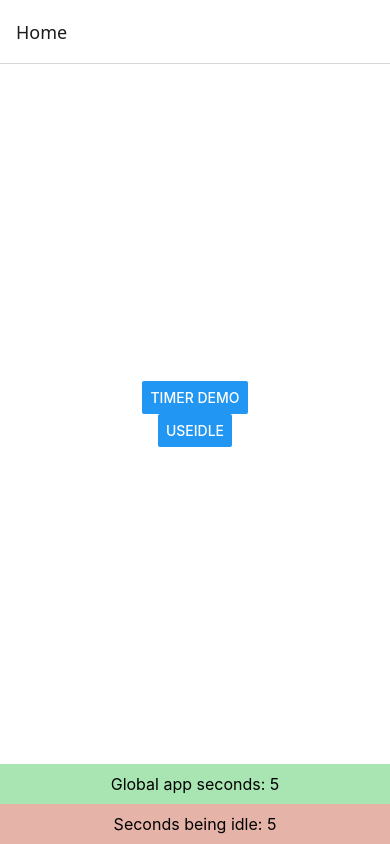
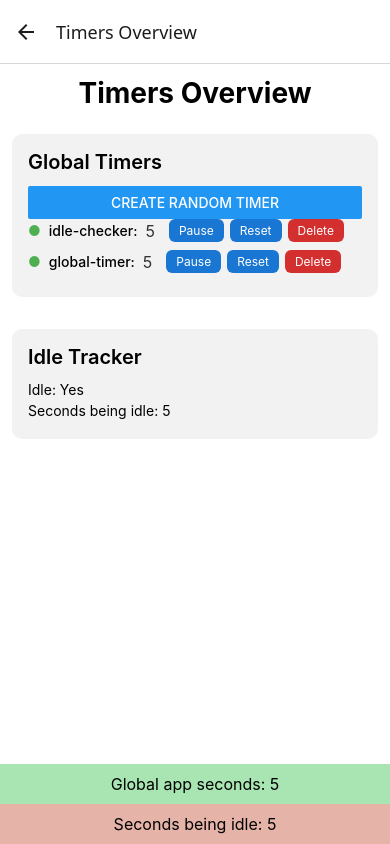
Before and after one commit to NicoCagnina/react-native-timer-manager, a React Native app: screen /TimersOverview in a window 390 px wide. Built offline with nearby package versions, Linux system fonts and the light colour scheme.

Commit message:
update global timer

```diff
--- a/App.tsx
+++ b/App.tsx
@@ -1,9 +1,8 @@
-import { NavigationContainer } from '@react-navigation/native';
-import { createNativeStackNavigator } from '@react-navigation/native-stack';
-import HomeScreen from './src/screens/HomeScreen';
-import TimerDemoScreen from './src/screens/TimerDemoScreen';
-import UseIdleScreen from './src/screens/UseIdle';
-import AppProvider from './src/providers/AppProvider';
+import { NavigationContainer } from "@react-navigation/native";
+import { createNativeStackNavigator } from "@react-navigation/native-stack";
+import HomeScreen from "./src/screens/HomeScreen";
+import TimersOverviewScreen from "./src/screens/TimersOverviewScreen";
+import AppProvider from "./src/providers/AppProvider";
 const Stack = createNativeStackNavigator();
 
 export default function App() {
@@ -14,17 +13,12 @@ export default function App() {
           <Stack.Screen
             name="Home"
             component={HomeScreen}
-          options={{ title: 'Home' }}
+            options={{ title: "Home" }}
           />
           <Stack.Screen
-          name="TimerDemo"
-          component={TimerDemoScreen}
-          options={{ title: 'Timer' }}
-        />
-        <Stack.Screen
-          name="UseIdle"
-          component={UseIdleScreen}
-          options={{ title: 'UseIdle' }}
+            name="TimersOverview"
+            component={TimersOverviewScreen}
+            options={{ title: "Timers Overview" }}
           />
         </Stack.Navigator>
       </NavigationContainer>
--- a/src/components/AppFooter.tsx
+++ b/src/components/AppFooter.tsx
@@ -1,52 +1,42 @@
-import { StyleSheet, Text, View } from 'react-native'
-import React, { useEffect, useState } from 'react'
-import { useTimerContext } from '../providers/TimerProvider';
-import { useIdle } from '../providers/IdleProvider';
+import { StyleSheet, Text, View } from "react-native";
+import React, { useEffect, useState } from "react";
+import { useTimerContext } from "../providers/TimerProvider";
+import { useIdle } from "../providers/IdleProvider";
 
 const AppFooter = () => {
-
-	const [seconds, setSeconds] = useState(0);
-	const registerCallback = useTimerContext();
-	const { isIdle, idleTime } = useIdle();
-
-  useEffect(() => {
-      registerCallback('timer-example', (ticks) => {
-          setSeconds(ticks);
-      });
-
-      return () => {
-          registerCallback('timer-example');
-      };
-	}, [registerCallback]);
+  const { getTimerState } = useTimerContext();
+  const { idleTime } = useIdle();
 
   return (
     <View style={styles.container}>
-			<Text style={styles.globalSeconds}>Global app seconds: {seconds}</Text>
+			<Text style={styles.globalSeconds}>Global app seconds: {
+				getTimerState('global-timer')?.ticks
+			}</Text>
       <Text style={styles.idleSeconds}>Seconds being idle: {idleTime}</Text>
     </View>
-	)
-}
+  );
+};
 
-export default AppFooter
+export default AppFooter;
 
 const styles = StyleSheet.create({
   container: {
-		width: '100%',
-		alignItems: 'center',
-		justifyContent: 'flex-end',
+    width: "100%",
+    alignItems: "center",
+    justifyContent: "flex-end",
   },
   globalSeconds: {
     fontSize: 16,
-		backgroundColor: '#a8e5b3',
+    backgroundColor: "#a8e5b3",
     padding: 10,
-		width: '100%',
-		textAlign: 'center'
+    width: "100%",
+    textAlign: "center",
   },
   idleSeconds: {
     fontSize: 16,
-		backgroundColor: '#e5b3a8',
+    backgroundColor: "#e5b3a8",
     padding: 10,
-		width: '100%',
-		textAlign: 'center'
-	}
-})
+    width: "100%",
+    textAlign: "center",
+  },
+});
--- a/src/hooks/useGlobalTimer.ts
+++ b/src/hooks/useGlobalTimer.ts
@@ -2,7 +2,6 @@ import { useEffect } from 'react';
 
 const ONE_SECOND = 1000;
 
-// Create singleton variables outside the hook
 let globalTimer: ReturnType<typeof setInterval> | null = null;
 let globalTicks = 0;
 
--- a/src/providers/IdleProvider/index.tsx
+++ b/src/providers/IdleProvider/index.tsx
@@ -30,7 +30,7 @@ export const IdleProvider: React.FC<IdleProviderProps> = ({
   const [idleTime, setIdleTime] = useState(0);
   const [lastActivity, setLastActivity] = useState(Date.now());
   const [appState, setAppState] = useState(AppState.currentState);
-  const registerCallback = useTimerContext();
+  const {registerCallback} = useTimerContext();
 
   const resetIdle = useCallback(() => {
     setIsIdle(false);
--- a/src/providers/TimerProvider/index.tsx
+++ b/src/providers/TimerProvider/index.tsx
@@ -1,32 +1,163 @@
-import React, { createContext, useCallback, useContext, useRef } from 'react';
-import { useGlobalTimer } from '../../hooks/useGlobalTimer';
+import React, {
+  createContext,
+  useCallback,
+  useContext,
+  useEffect,
+  useRef,
+  useState,
+} from "react";
+import { useGlobalTimer } from "../../hooks/useGlobalTimer";
 
-export const TimerContext = createContext<
-	((id: string, callback?: (_: number) => void) => void) | null
->(null);
+export interface TimerState {
+  id: string;
+  ticks: number;
+  isActive: boolean;
+}
+
+interface TimerContextType {
+  registerCallback: (id: string, callback?: (_: number) => void) => void;
+  getTimerState: (id: string) => TimerState | undefined;
+  getAllTimers: () => TimerState[];
+  resetTimer: (id: string) => void;
+  pauseTimer: (id: string) => void;
+  resumeTimer: (id: string) => void;
+  removeTimer: (id: string) => void;
+}
+
+export const TimerContext = createContext<TimerContextType | null>(null);
 
 export const TimerProvider = ({ children }: { children: React.ReactNode }) => {
   const callbacks = useRef<Record<string, (_: number) => void>>({});
+  const [timerStates, setTimerStates] = useState<Record<string, TimerState>>(
+    {}
+  );
+
+  const timerStatesRef = useRef(timerStates);
+  useEffect(() => {
+    timerStatesRef.current = timerStates;
+  }, [timerStates]);
 
   const onTick = useCallback((ticks: number) => {
-		Object.values(callbacks.current).forEach((callback) => callback(ticks));
+    Object.entries(callbacks.current).forEach(([id, callback]) => {
+      if (timerStatesRef.current[id]?.isActive !== false) {
+        callback(ticks);
+        setTimerStates(prev => ({
+          ...prev,
+          [id]: {
+            ...prev[id],
+            ticks: prev[id]?.ticks !== undefined ? prev[id].ticks + 1 : 1,
+            isActive: true,
+          },
+        }));
+      }
+    });
   }, []);
 
   const registerCallback = useCallback(
     (id: string, callback?: (_: number) => void) => {
       if (callback) {
         callbacks.current[id] = callback;
+        setTimerStates((prev) => ({
+          ...prev,
+          [id]: {
+            id,
+            ticks: prev[id]?.ticks || 0,
+            isActive: true,
+          },
+        }));
       } else {
         delete callbacks.current[id];
+        setTimerStates((prev) => {
+          const newStates = { ...prev };
+          delete newStates[id];
+          return newStates;
+        });
       }
     },
-		[],
+    []
   );
+
+  useEffect(() => {
+    registerCallback("global-timer", () => {});
+  }, [registerCallback]);
+
+  const getTimerState = useCallback(
+    (id: string) => {
+      return timerStates[id];
+    },
+    [timerStates]
+  );
+
+  const getAllTimers = useCallback(() => {
+    return Object.values(timerStates);
+  }, [timerStates]);
+
+  const resetTimer = useCallback((id: string) => {
+    setTimerStates((prev) =>
+      prev[id]
+        ? {
+            ...prev,
+            [id]: {
+              ...prev[id],
+              ticks: 0,
+            },
+          }
+        : prev
+    );
+  }, []);
+
+  const pauseTimer = useCallback((id: string) => {
+    setTimerStates((prev) =>
+      prev[id]
+        ? {
+            ...prev,
+            [id]: {
+              ...prev[id],
+              isActive: false,
+            },
+          }
+        : prev
+    );
+  }, []);
+
+  const resumeTimer = useCallback((id: string) => {
+    setTimerStates((prev) =>
+      prev[id]
+        ? {
+            ...prev,
+            [id]: {
+              ...prev[id],
+              isActive: true,
+            },
+          }
+        : prev
+    );
+  }, []);
+
+  const removeTimer = useCallback((id: string) => {
+    delete callbacks.current[id];
+    setTimerStates((prev) => {
+      const newStates = { ...prev };
+      delete newStates[id];
+      return newStates;
+    });
+  }, []);
 
   useGlobalTimer(onTick);
 
   return (
-		<TimerContext.Provider value={registerCallback} data-timer-consumer>
+    <TimerContext.Provider
+      value={{
+        registerCallback,
+        getTimerState,
+        getAllTimers,
+        resetTimer,
+        pauseTimer,
+        resumeTimer,
+        removeTimer,
+      }}
+      data-timer-consumer
+    >
       {children}
     </TimerContext.Provider>
   );
@@ -35,7 +166,7 @@ export const TimerProvider = ({ children }: { children: React.ReactNode }) => {
 export const useTimerContext = () => {
   const context = useContext(TimerContext);
   if (!context) {
-		throw new Error('useTimerContext must be used within a TimerProvider');
+    throw new Error("useTimerContext must be used within a TimerProvider");
   }
   return context;
 };
--- a/src/screens/HomeScreen.tsx
+++ b/src/screens/HomeScreen.tsx
@@ -1,17 +1,12 @@
-import { StyleSheet, Text, View, TouchableOpacity, Button } from 'react-native';
-import { NativeStackNavigationProp } from '@react-navigation/native-stack';
+import { StyleSheet, View, Button } from 'react-native';
 import { HomeScreenProps } from './types';
 
 export default function HomeScreen({ navigation }: HomeScreenProps) {
   return (
     <View style={styles.container}>
       <Button
-        title="Timer demo"
-        onPress={() => navigation.navigate('TimerDemo')}
-      />
-      <Button
-        title="UseIdle"
-        onPress={() => navigation.navigate('UseIdle')}
+        title="Timers Overview"
+        onPress={() => navigation.navigate('TimersOverview')}
       />
     </View>
   );
--- a/src/screens/TimerDemoScreen.tsx
+++ /dev/null
@@ -1,69 +0,0 @@
-import { StyleSheet, Text, View, TouchableOpacity } from 'react-native';
-import { NativeStackNavigationProp } from '@react-navigation/native-stack';
-import { useEffect, useState } from 'react';
-import { useTimerContext } from '../providers/TimerProvider';
-
-type RootStackParamList = {
-  Home: undefined;
-  Details: undefined;
-};
-
-type TimerDemoScreenProps = {
-  navigation: NativeStackNavigationProp<RootStackParamList, 'Details'>;
-};
-
-const TimerDemoScreen = ({ navigation }: TimerDemoScreenProps) => {
-const [seconds, setSeconds] = useState(0);
-  const registerCallback = useTimerContext();
-
-  useEffect(() => {
-      // Register a callback that will be called every second
-      registerCallback('timer-example', (ticks) => {
-          setSeconds(ticks);
-      });
-
-      return () => {
-          registerCallback('timer-example');
-      };
-  }, [registerCallback]);
-
-    return (
-        <View style={styles.container}>
-            <Text style={styles.title}>Timer Example</Text>
-            <Text style={styles.text}>
-                Seconds elapsed: <Text style={styles.mono}>{seconds}</Text>
-            </Text>
-        </View>
-    );
-}
-
-export default TimerDemoScreen
-
-const styles = StyleSheet.create({
-  container: {
-    flex: 1,
-    backgroundColor: '#fff',
-    alignItems: 'center',
-    justifyContent: 'center',
-  },
-  title: {
-    fontSize: 24,
-    marginBottom: 20,
-  },
-  button: {
-    backgroundColor: '#007AFF',
-    padding: 15,
-    borderRadius: 8,
-  },
-  buttonText: {
-    color: '#fff',
-    fontSize: 16,
-    fontWeight: 'bold',
-  },
-  text: {
-    fontSize: 16,
-  },
-  mono: {
-    fontFamily: 'monospace',
-  },
-});
--- /dev/null
+++ b/src/screens/TimersOverviewScreen.tsx
@@ -0,0 +1,130 @@
+import React from 'react';
+import { View, Text, StyleSheet, FlatList, Button, TouchableOpacity, ScrollView } from 'react-native';
+import { useTimerContext } from '../providers/TimerProvider';
+import { useIdle } from '../providers/IdleProvider';
+import { TimerState } from '../providers/TimerProvider';
+
+function randomId() {
+  return 'timer-' + Math.random().toString(36).substring(2, 10);
+}
+
+const TimersOverviewScreen = () => {
+  const { getAllTimers, pauseTimer, resumeTimer, resetTimer, registerCallback, removeTimer } = useTimerContext();
+  const { isIdle, idleTime } = useIdle();
+  const timers = getAllTimers();
+
+  const handleCreateTimer = () => {
+    const id = randomId();
+    registerCallback(id, () => {});
+  };
+
+  const renderTimer = ({ item }: { item: TimerState }) => (
+    <View style={styles.timerRow}>
+      <Text style={styles.timerDot}>{item.isActive ? '●' : '○'}</Text>
+      <Text style={styles.timerId}>{item.id}:</Text>
+      <Text style={styles.timerTicks}>{item.ticks}</Text>
+			<View style={{ flexDirection: 'row'}}>
+			<TouchableOpacity
+        style={styles.actionButton}
+        onPress={() => (item.isActive ? pauseTimer(item.id) : resumeTimer(item.id))}
+      >
+        <Text style={styles.actionButtonText}>{item.isActive ? 'Pause' : 'Resume'}</Text>
+      </TouchableOpacity>
+      <TouchableOpacity
+        style={styles.actionButton}
+        onPress={() => resetTimer(item.id)}
+      >
+        <Text style={styles.actionButtonText}>Reset</Text>
+      </TouchableOpacity>
+      <TouchableOpacity
+        style={[styles.actionButton, { backgroundColor: '#d32f2f' }]}
+        onPress={() => removeTimer(item.id)}
+      >
+        <Text style={styles.actionButtonText}>Delete</Text>
+      </TouchableOpacity>
+			</View>
+    </View>
+  );
+
+  return (
+    <View style={styles.container}>
+      <Text style={styles.title}>Timers Overview</Text>
+      <View style={styles.section}>
+        <Text style={styles.sectionTitle}>Global Timers</Text>
+        <Button title="Create random timer" onPress={handleCreateTimer} />
+        <FlatList
+          data={timers}
+          keyExtractor={item => item.id}
+          renderItem={renderTimer}
+        />
+      </View>
+      <View style={styles.section}>
+        <Text style={styles.sectionTitle}>Idle Tracker</Text>
+        <Text style={styles.idleText}>Idle: {isIdle ? 'Yes' : 'No'}</Text>
+        <Text style={styles.idleText}>Seconds being idle: {idleTime}</Text>
+      </View>
+    </View>
+  );
+};
+
+const styles = StyleSheet.create({
+  container: {
+    flex: 1,
+    padding: 12,
+    backgroundColor: '#fff',
+  },
+  title: {
+    fontSize: 28,
+    fontWeight: 'bold',
+    marginBottom: 24,
+    textAlign: 'center',
+  },
+  section: {
+    marginBottom: 32,
+    padding: 16,
+    borderRadius: 10,
+    backgroundColor: '#f2f2f2',
+  },
+  sectionTitle: {
+    fontSize: 20,
+    fontWeight: '600',
+    marginBottom: 12,
+  },
+  timerRow: {
+    flexDirection: 'row',
+    alignItems: 'center',
+    marginBottom: 8,
+  },
+  timerDot: {
+    fontSize: 14,
+    color: '#4caf50',
+    marginRight: 8,
+  },
+  timerId: {
+    fontSize: 14,
+    fontWeight: '500',
+    marginRight: 8,
+  },
+  timerTicks: {
+    fontSize: 16,
+    color: '#333',
+    marginRight: 8,
+  },
+  actionButton: {
+    backgroundColor: '#1976d2',
+    borderRadius: 6,
+    paddingHorizontal: 10,
+    paddingVertical: 4,
+    marginLeft: 6,
+  },
+  actionButtonText: {
+    color: '#fff',
+    fontSize: 12,
+  },
+  idleText: {
+    fontSize: 14,
+    marginBottom: 4,
+  },
+});
+
+export default TimersOverviewScreen;
--- a/src/screens/UseIdle.tsx
+++ /dev/null
@@ -1,51 +0,0 @@
-import { StyleSheet, Text, View, TouchableOpacity, Button } from 'react-native';
-import { NativeStackNavigationProp } from '@react-navigation/native-stack';
-import { useIdle } from '../providers/IdleProvider';
-
-type RootStackParamList = {
-  Home: undefined;
-  Details: undefined;
-};
-
-type UseIdleScreenProps = {
-  navigation: NativeStackNavigationProp<RootStackParamList, 'Details'>;
-};
-
-const UseIdleScreen = ({ navigation }: UseIdleScreenProps) => {
-	const { isIdle, idleTime, resetIdle } = useIdle();
-
-  return (
-    <View style={styles.container}>
-			<Text style={styles.title}>Pantalla de Detalles</Text>
-			<Text>isIdle: {isIdle ? 'true' : 'false'}</Text>
-			<Text>idleTime: {idleTime} seconds</Text>
-			<Button title="Reset Idle" onPress={() => {}} />
-    </View>
-  );
-}
-
-export default UseIdleScreen
-
-const styles = StyleSheet.create({
-  container: {
-    flex: 1,
-    backgroundColor: '#fff',
-		alignItems: 'center',
-		paddingTop: 100,
-		gap: 20,
-  },
-  title: {
-    fontSize: 24,
-		marginBottom: 20,
-  },
-  button: {
-    backgroundColor: '#007AFF',
-    padding: 15,
-    borderRadius: 8,
-  },
-  buttonText: {
-    color: '#fff',
-    fontSize: 16,
-    fontWeight: 'bold',
-  },
-});
```
Also changed, not shown: src/screens/types.ts (+3 -6 lines). Lines whose indentation alone changed are shown as unchanged.
